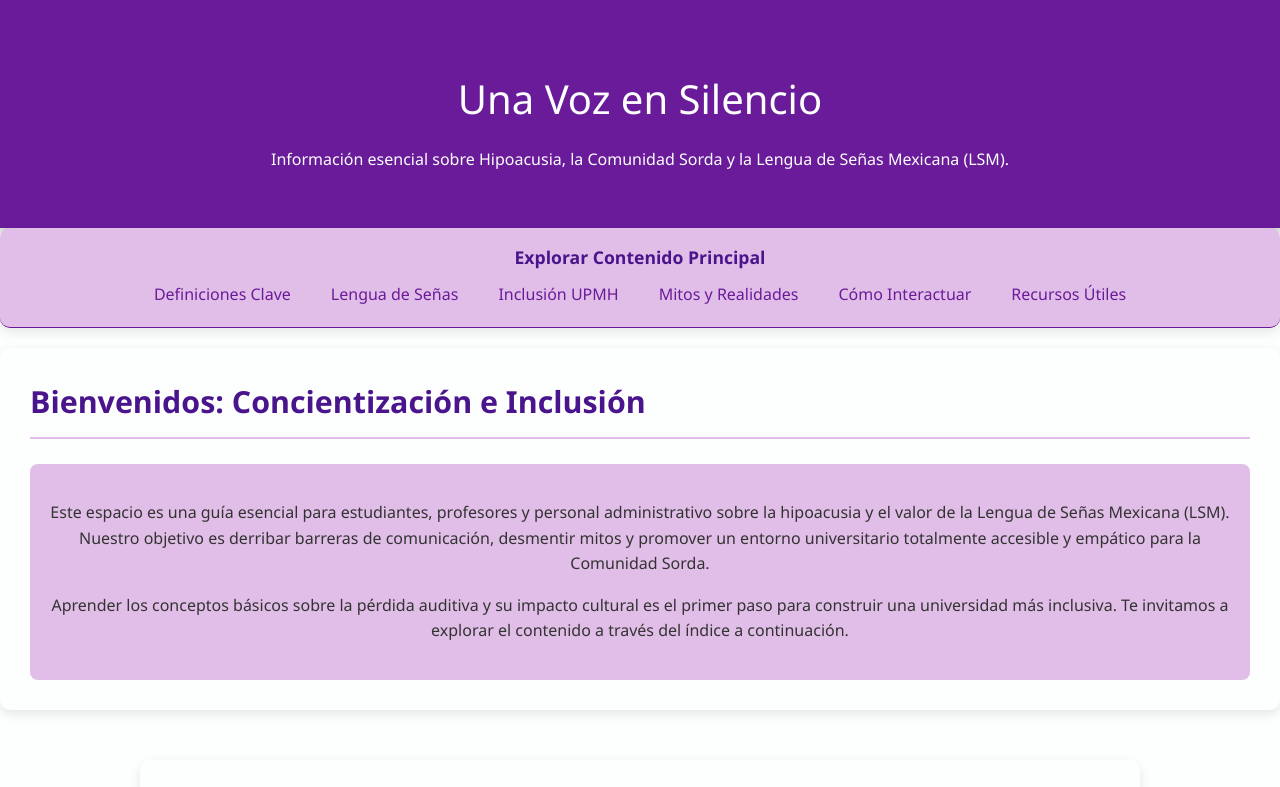
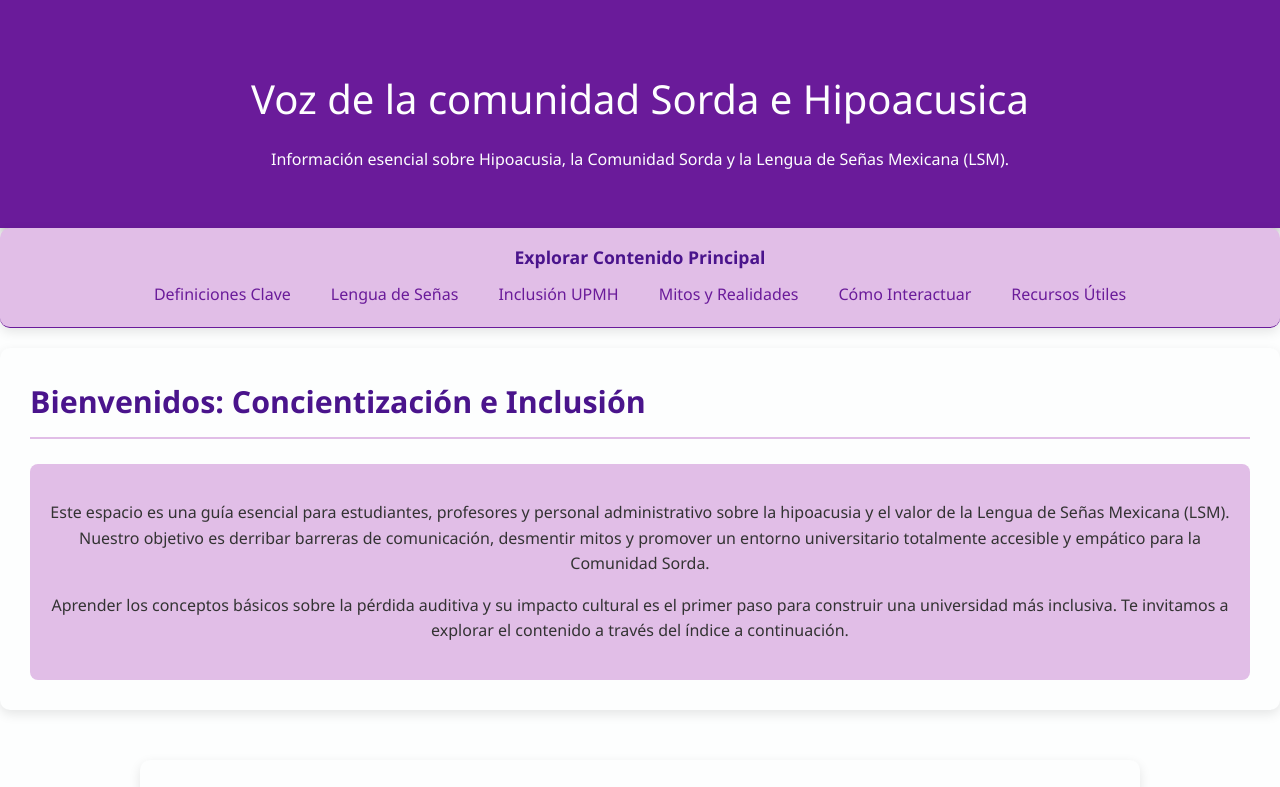
Before and after one commit to Voz-de-la-comunidad-Sorda-e-Hipoacusica/Voz-de-la-comunidad-Sorda-e-Hipoacusica.github.io, a plain HTML site: page index.html in a window 1280 px wide. Shown: the top 787 px of the page. Drawn offline with Linux system fonts and the light colour scheme.

Commit message:
Update index.html

```diff
--- a/index.html
+++ b/index.html
@@ -10,7 +10,7 @@
     <div class="main-body-content" id="mainContent">
 
         <header class="main-title-header">
-            <h1>Una Voz en Silencio</h1>
+            <h1>Voz de la comunidad Sorda e Hipoacusica</h1>
             <p>Información esencial sobre Hipoacusia, la Comunidad Sorda y la Lengua de Señas Mexicana (LSM).</p>
         </header>
 
```
